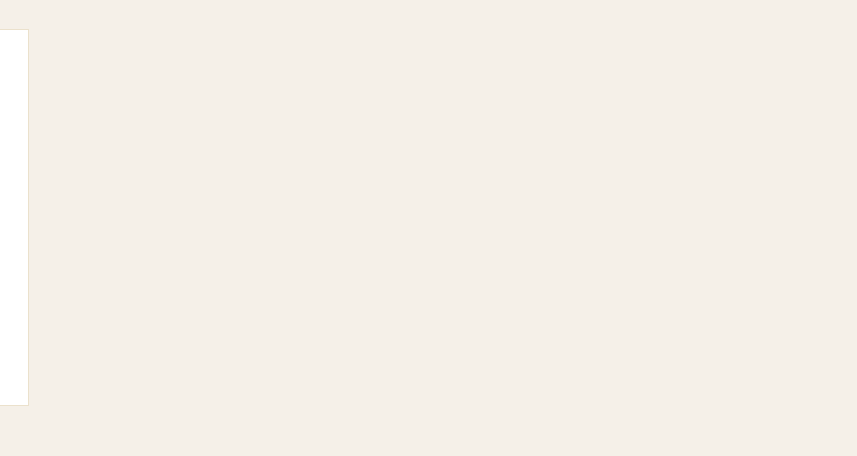
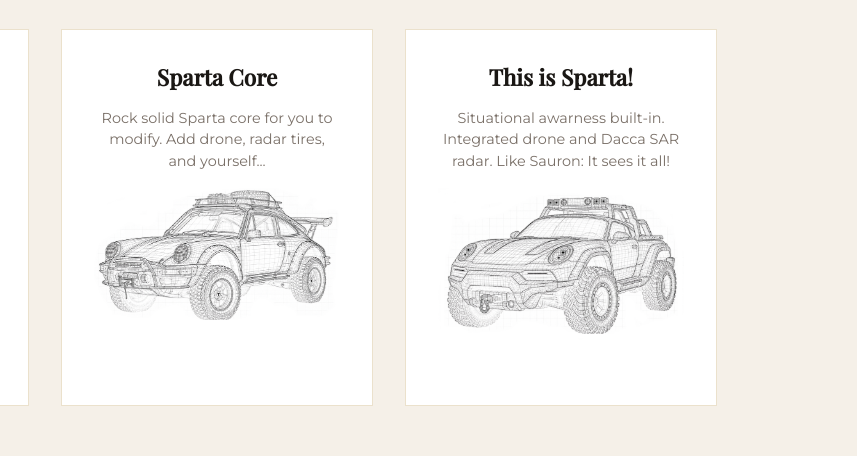
Before and after one commit to ristoikonen/Dacca, a website: page index.html in a window 1280 px wide. Shown: the part 1512-1968 px from the top of the page, 423-1280 px from the left. Drawn offline with nearby package versions, Linux system fonts and the light colour scheme; a web font is replaced by a local one.

Commit message:
Add Sparta models to main page.

```diff
--- a/index.html
+++ b/index.html
@@ -336,6 +336,17 @@ button{font-family:'Montserrat',sans-serif;cursor:pointer;border:none;background
       <p>Powerful, fuel-efficient engine that performs in extreme temperatures.</p>
             <img src="images/eng.png" alt="Engine" class="thumbnail-trigger">
     </div>
+    <div class="feature">
+      <h3>Sparta Core</h3>
+      <p>Rock solid Sparta core for you to modify. Add drone, radar tires, and yourself...</p>
+        <img src="images/porsewireB2.png" alt="Porse" class="thumbnail-trigger">
+    </div>
+    <div class="feature">
+      <h3>This is Sparta!</h3>
+      <p>Situational awarness built-in. Integrated drone and Dacca SAR radar. Like Sauron: It sees it all!</p>
+        <img src="images/tonkawireB2.png" alt="Sparta" class="thumbnail-trigger">
+    </div>
+
   </div>
 </section>
 
```
Also changed, not shown: porse.html (+1 -0 lines), sparta.html (+3 -2 lines), images/porsewire.png (added), images/porsewireB.png (added), images/porsewireB2.png (added), images/tonkawire.png (added), images/tonkawireB.png (added), images/tonkawireB2.png (added).
